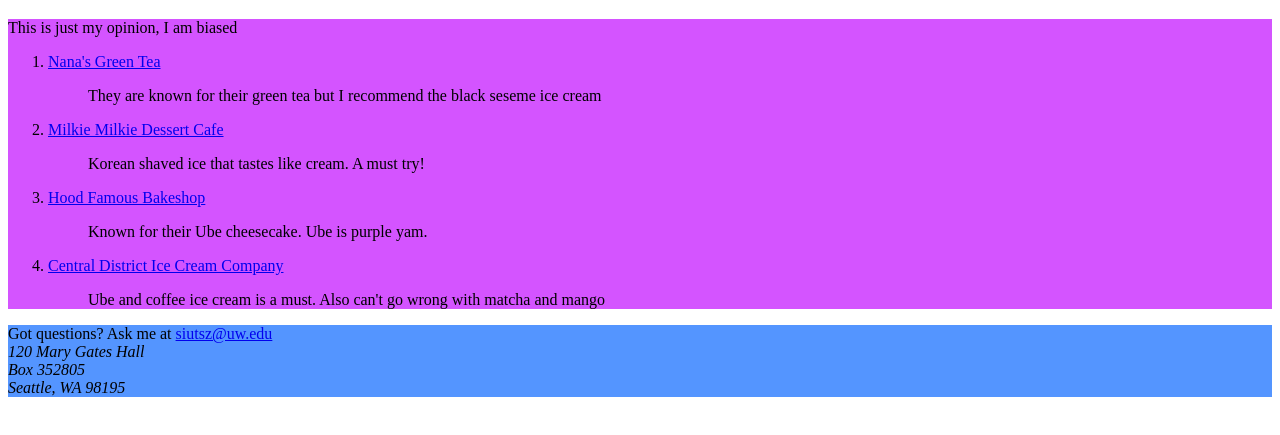
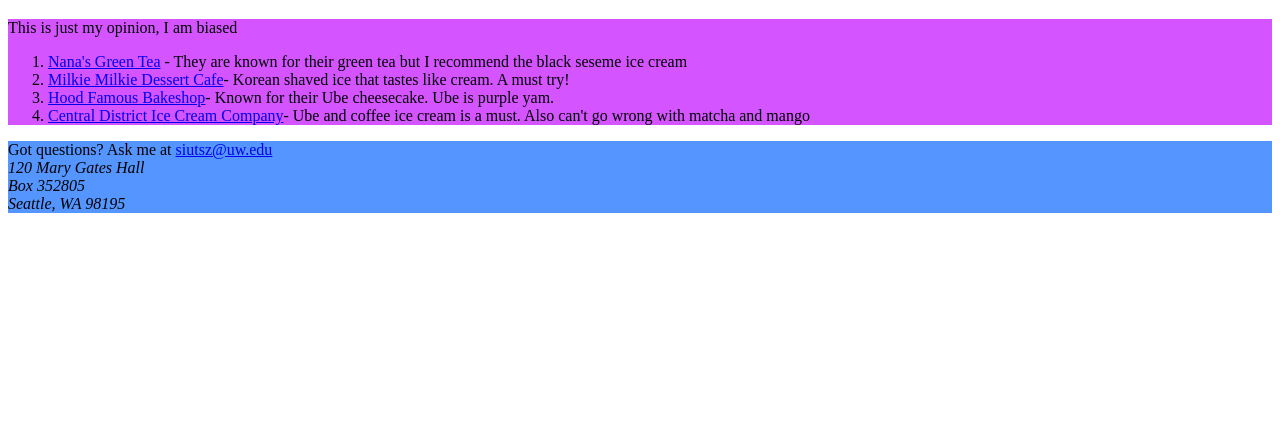
Before and after one commit to Msiutsz/lesson1, a plain HTML site: page index.html in a window 1280 px wide. Shown: the part 61-496 px from the top of the page. Drawn offline with Linux system fonts and the light colour scheme.

Commit message:
update index.html

```diff
--- a/index.html
+++ b/index.html
@@ -1,29 +1,25 @@
 <!DOCTYPE html>
 <html lang="en">
   <head>
-    <meta charset="utf8">
+    <meta charset="utf-8">
     <title>Best Desserts in Seattle</title>
+    <style>
+    main {background:#d454ff}
+    header {background:#54ffa9}
+    footer {background:#5495ff}
+    </style>
   </head>
   <body>
     <header><h1>Best Desserts in Seattle</h1></header>
     <main><p>This is just my opinion, I am biased</p>
     <ol>
-      <li><a href="http://www.nanasgreentea.com/en/">Nana's Green Tea</a></li>
-        <blockquote>They are known for their green tea but I recommend the black seseme ice cream</blockquote>
-      <li><a href="https://www.milkiemilkie.com/">Milkie Milkie Dessert Cafe</a></li>
-        <blockquote>Korean shaved ice that tastes like cream. A must try!</blockquote>
-      <li><a href="http://www.hoodfamousbakeshop.com/">Hood Famous Bakeshop</a></li>
-        <blockquote>Known for their Ube cheesecake. Ube is purple yam.</blockquote>
-      <li><a href="https://www.cdicecream.com/">Central District Ice Cream Company</a></li>
-        <blockquote>Ube and coffee ice cream is a must. Also can't go wrong with matcha and mango</blockquote>
+      <li><a href="http://www.nanasgreentea.com/en/">Nana's Green Tea</a> - They are known for their green tea but I recommend the black seseme ice cream </li>
+      <li><a href="https://www.milkiemilkie.com/">Milkie Milkie Dessert Cafe</a>- Korean shaved ice that tastes like cream. A must try! </li>
+      <li><a href="http://www.hoodfamousbakeshop.com/">Hood Famous Bakeshop</a>- Known for their Ube cheesecake. Ube is purple yam.</li>
+      <li><a href="https://www.cdicecream.com/">Central District Ice Cream Company</a>- Ube and coffee ice cream is a must. Also can't go wrong with matcha and mango</li>
     </ol>
   </main>
   <footer>Got questions? Ask me at <a href="mailto:siutsz@uw.edu">siutsz@uw.edu</a>
   <address>120 Mary Gates Hall<br>Box 352805<br>Seattle, WA 98195</address></footer>
-<style>
-main {background:#d454ff}
-header {background:#54ffa9}
-footer {background:#5495ff}
-</style>
   </body>
 </html>
```
